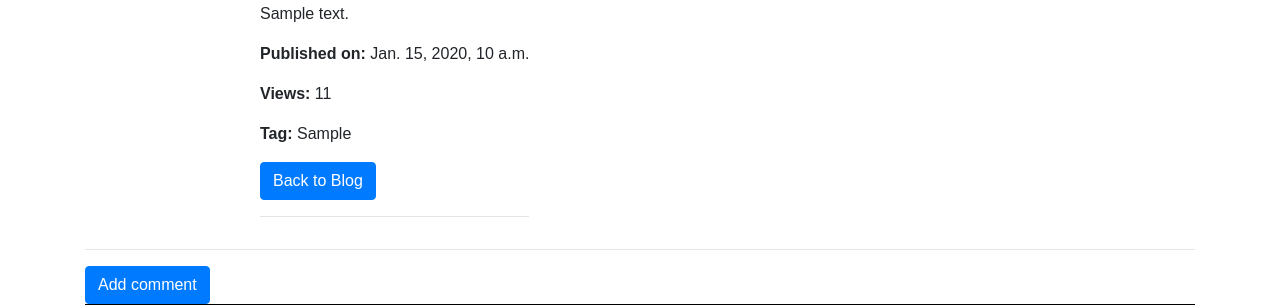
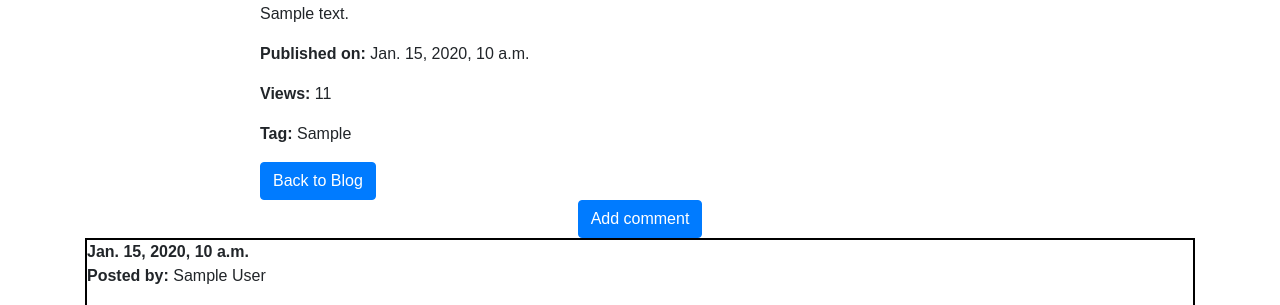
Before and after one commit to djjtyn/CoffeeChoice, a Django app: page /blog/1/ in a window 1280 px wide. Shown: the part 396-701 px from the top of the page. Run offline with Django 3.2, Linux system fonts and the light colour scheme; tables that the repository leaves empty hold one stand-in row (values such as "Sample post"); grey boxes marked "Sample" are stand-in pictures; some libraries are stand-ins or nearby versions.

Commit message:
blog comments ordered by most recent first

```diff
--- a/blog/models.py
+++ b/blog/models.py
@@ -19,7 +19,7 @@ class Comment(models.Model):
     post = models.ForeignKey('blog.Post', on_delete=models.CASCADE, related_name='comments')
     author = models.CharField(max_length=200, default='User')
     text = models.TextField()
-    created_date = models.DateTimeField(default=timezone.now)
+    published_date = models.DateTimeField(default=timezone.now)
 
     def __str__(self):
         return self.text
--- a/blog/templates/add_comment_to_post.html
+++ b/blog/templates/add_comment_to_post.html
@@ -1,9 +1,10 @@
 {% extends 'base.html' %}
-
 {% block content %}
+ <div class="auth_wrapper">
     <h1>New comment</h1>
     <form method="POST" class="post-form">{% csrf_token %}
         {{ form.as_p }}
-        <button type="submit" class="save btn btn-default">Send</button>
+        <button type="submit" class="save btn btn-primary"><i class="fa fa-plus" aria-hidden="true"></i></button>
     </form>
+    </div>
 {% endblock %}
--- a/blog/templates/postdetail.html
+++ b/blog/templates/postdetail.html
@@ -19,17 +19,19 @@
                     <p><span><strong>Views:</strong></span> {{post.views}}</p>
                     <p><span><strong>Tag:</strong></span> {{ post.tag }}</p>
                     <a href="{% url 'all_posts' %}" class="btn btn-primary">Back to Blog</a>
-                    <hr>
+
                 </div>
             </div>
         </div>
     </div>
-     <hr>
+
+      <div class="auth_wrapper">
      <a class="btn btn-primary" href="{% url 'add_comment_to_post' pk=post.pk %}">Add comment</a>
-{% for comment in post.comments.all %}
+     </div>
+{% for comment in comments %}
     <div class="comment">
-        <div class="date">{{ comment.created_date }}</div>
-        <strong>{{ comment.author }}</strong>
+        <div class="date"><strong>{{ comment.published_date }}</strong></div>
+        <p><strong>Posted by:</strong> {{ comment.author }}</p>
         <p>{{ comment.text|linebreaks }}</p>
     </div>
 {% empty %}
--- a/blog/views.py
+++ b/blog/views.py
@@ -1,6 +1,6 @@
 from django.shortcuts import render, get_object_or_404, redirect
 from django.utils import timezone
-from .models import Post
+from .models import Post, Comment
 from .forms import BlogPostForm, CommentForm
 
 """A view to allow user to see all blog posts published previously rendered to the 'blogposts.html' template"""
@@ -11,9 +11,10 @@ def all_posts(request):
 """A view that returns a single blog post based on the post ID. Rendered to the 'postdetail.html' template"""
 def post_detail(request, pk):
     post = get_object_or_404(Post, pk=pk)
+    comments = Comment.objects.filter(published_date__lte=timezone.now()).order_by('-published_date')
     post.views += 1
     post.save()
-    return render(request, 'postdetail.html', {'post': post})
+    return render(request, 'postdetail.html', {'post': post, 'comments': comments})
 
 
 def add_comment_to_post(request, pk):
```
Also changed, not shown: blog/migrations/0004_remove_comment_approved_comment.py (added), blog/migrations/0005_auto_20200331_1526.py (added).
